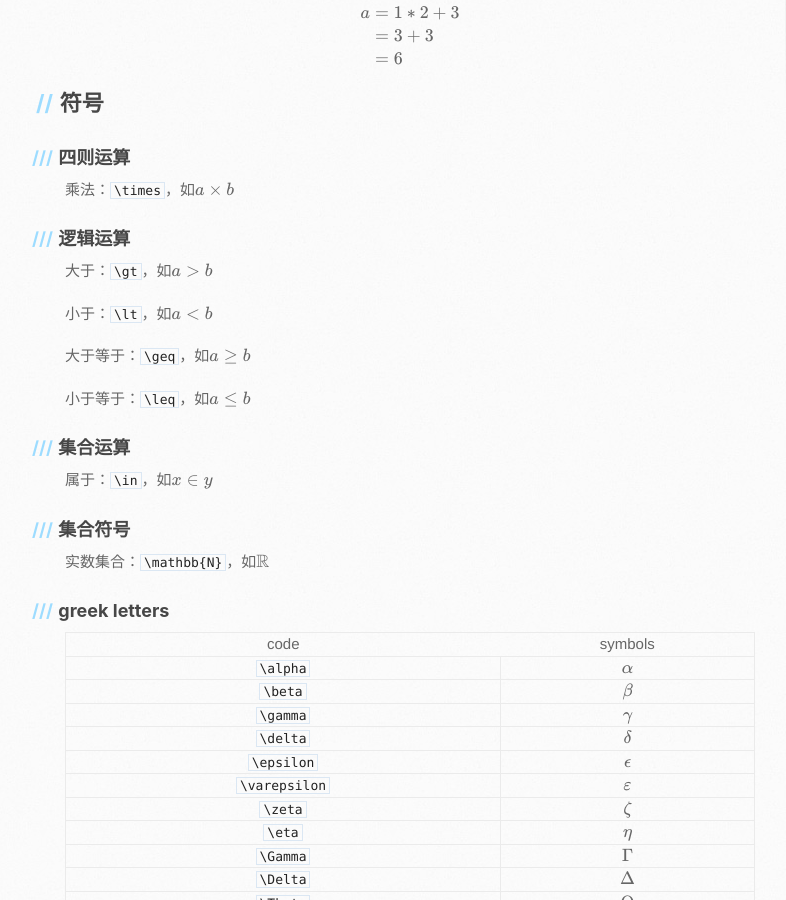
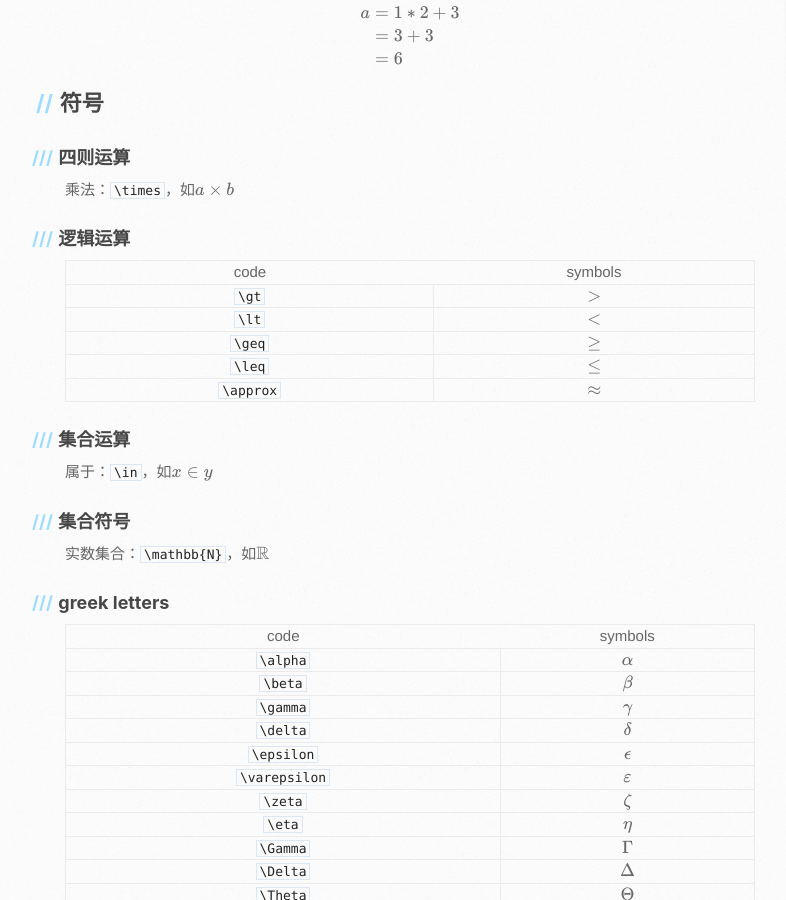
Before and after one commit to hahadsg/hahadsg.github.io, a Jekyll site: the page built from code/markdown/markdown_math.md, in a window 1280 px wide and 900 px high, scrolled down 610 px. Shown: the whole window, without its empty margins (105-891 px from the left). Built offline with Jekyll 4.4.1, drawn with Linux system fonts in a browser that asks for light colours; our own code applies the rules of GitHub Pages for plain Markdown files; formulas are drawn with MathJax 3; the repository's description, which GitHub fills in, is left out; some of the changed text lies outside the part shown.

```diff
--- a/code/markdown/markdown_math.md
+++ b/code/markdown/markdown_math.md
@@ -36,13 +36,13 @@ $$
 
 ### 逻辑运算
 
-大于：`\gt`，如$$a \gt b$$
-
-小于：`\lt`，如$$a \lt b$$
-
-大于等于：`\geq`，如$$a \geq b$$
-
-小于等于：`\leq`，如$$a \leq b$$
+| code | symbols |
+| ---- | ------- |
+| `\gt` | $$\gt$$ |
+| `\lt` | $$\lt$$ |
+| `\geq` | $$\geq$$ |
+| `\leq` | $$\leq$$ |
+| `\approx` | $$\approx$$ |
 
 ### 集合运算
 
@@ -107,9 +107,11 @@ $$
 
 ### hat
 
-帽：`\hat`，如$$\hat{x}$$
-
-波浪线：`\tilde`，如$$\tilde{x}$$
+| code | symbols |
+| ---- | ------- |
+| `\hat{x}` | $$\hat{x}$$ |
+| `\tilde{x}` | $$\tilde{x}$$ |
+| `\bar{x}` | $$\bar{x}$$ |
 
 ### 数学公式大括号
 
```
Also changed, not shown: ComputationalAdvertising/CTR/CTR_calibration.md (added, +27 -0 lines), ComputationalAdvertising/CTR/FTRL_theory.md (added, +5 -0 lines), ComputationalAdvertising/index.md (+4 -2 lines).
